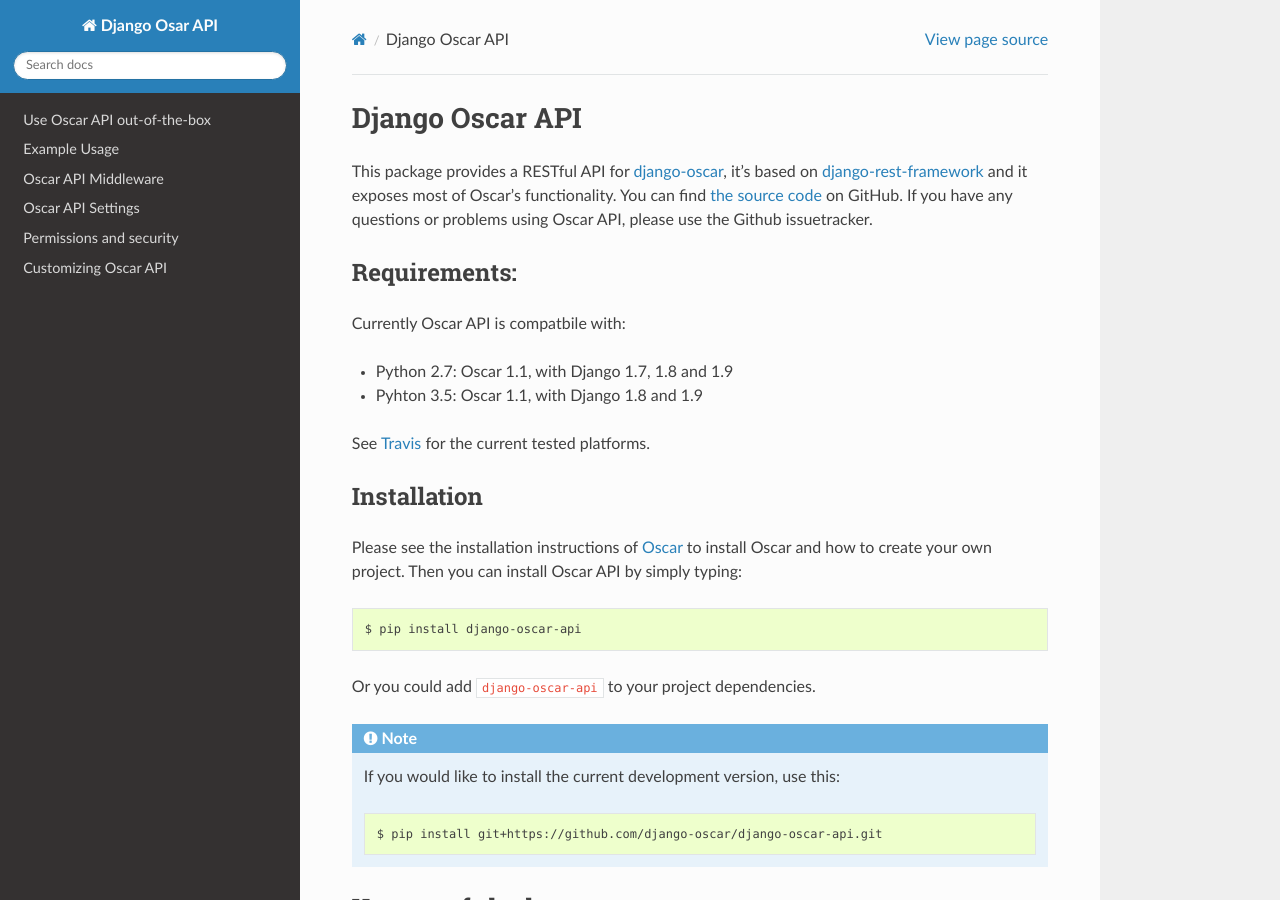
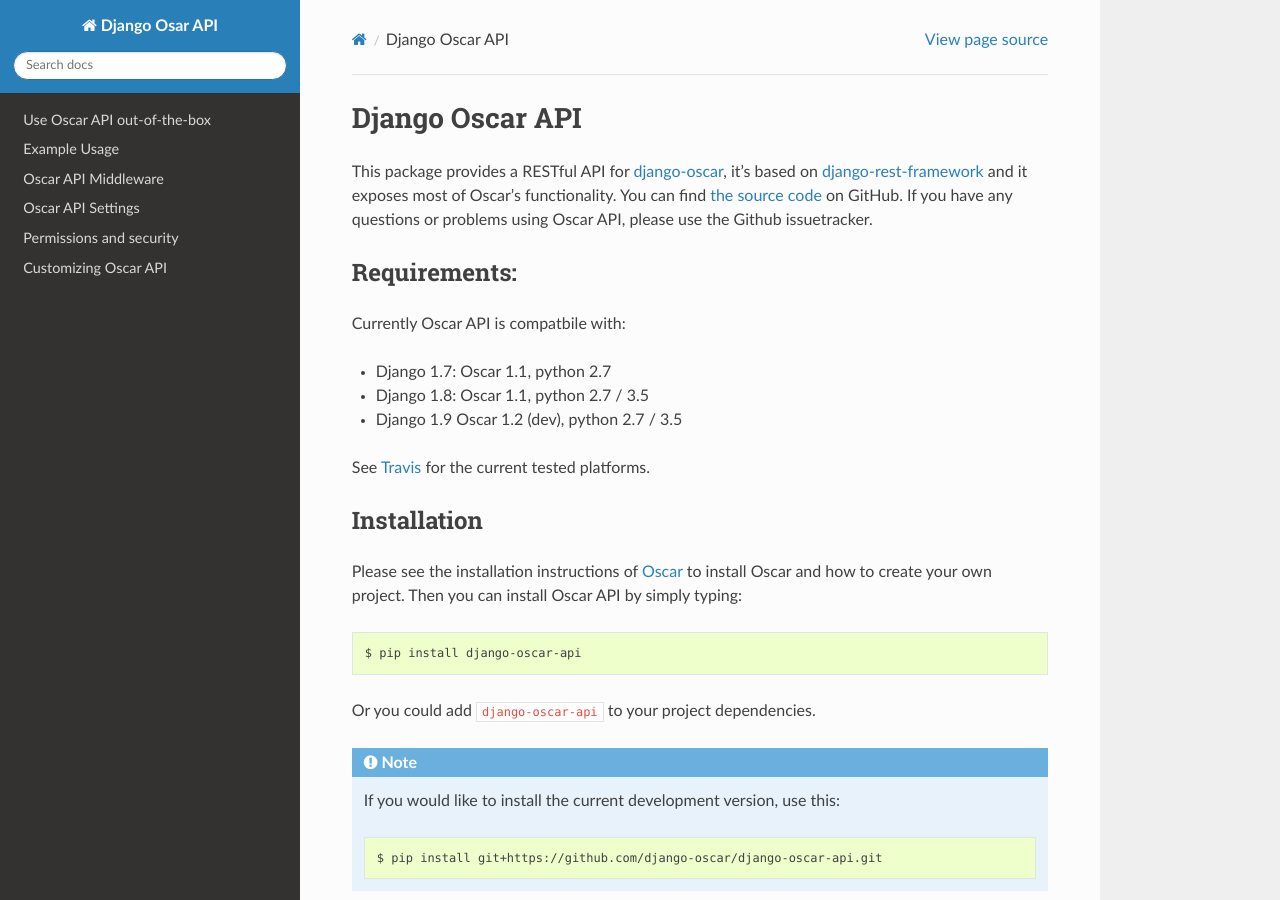
Before and after one commit to django-oscar/django-oscar-api, a Sphinx documentation site: the page built from docs/source/index.rst, in a window 1280 px wide and 900 px high. Built offline with Sphinx 7.4.7 and the Read the Docs theme 2.0.0, drawn with Linux system fonts in a browser that asks for light colours.

Commit message:
Update docs with correct version information

```diff
--- a/docs/source/index.rst
+++ b/docs/source/index.rst
@@ -15,8 +15,9 @@
 -------------
 Currently Oscar API is compatbile with:
 
-- Python 2.7: Oscar 1.1, with Django 1.7, 1.8 and 1.9
-- Pyhton 3.5: Oscar 1.1, with Django 1.8 and 1.9
+- Django 1.7: Oscar 1.1, python 2.7
+- Django 1.8: Oscar 1.1, python 2.7 / 3.5
+- Django 1.9  Oscar 1.2 (dev), python 2.7 / 3.5
 
 See `Travis`_ for the current tested platforms.
 
```
